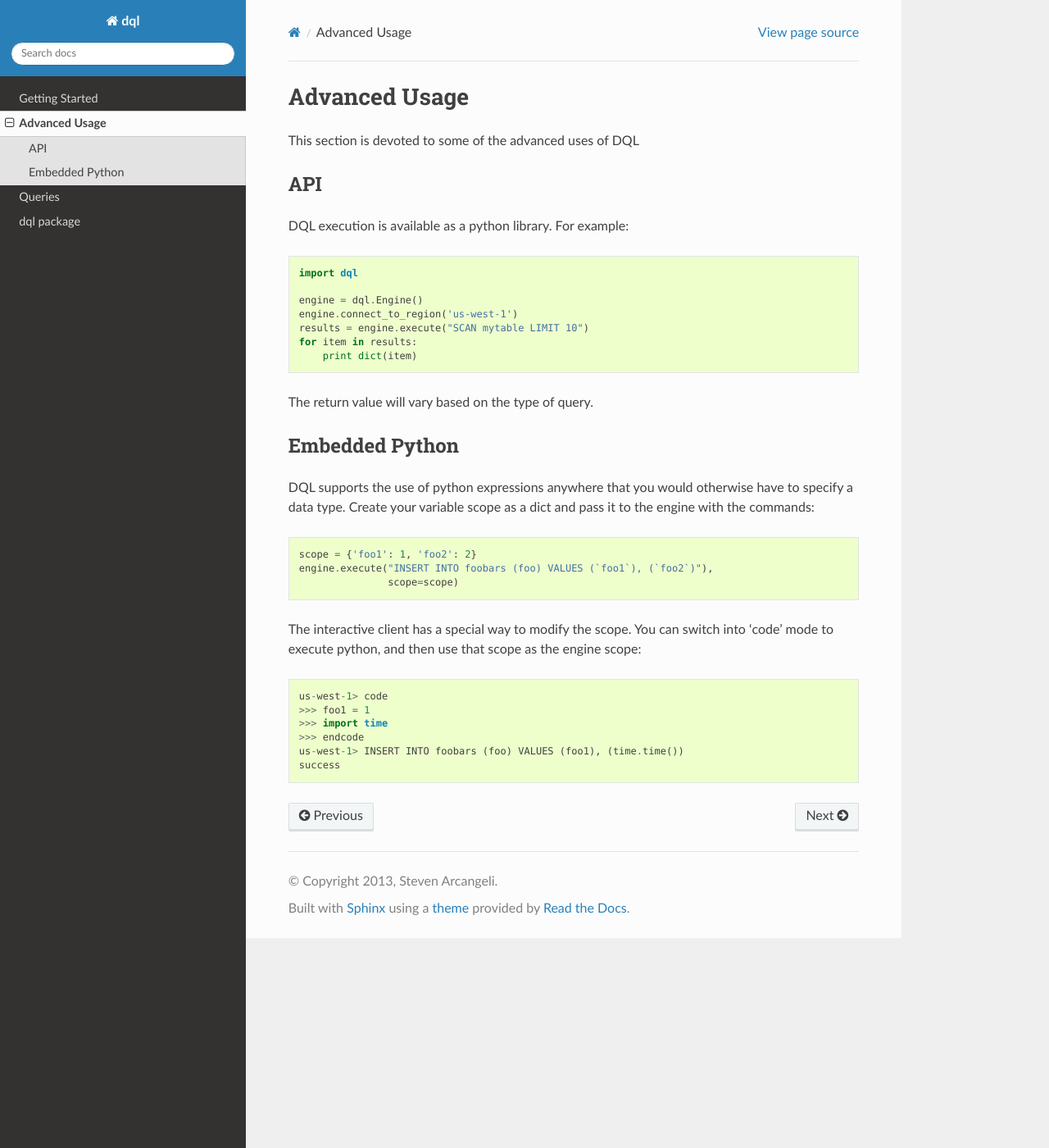
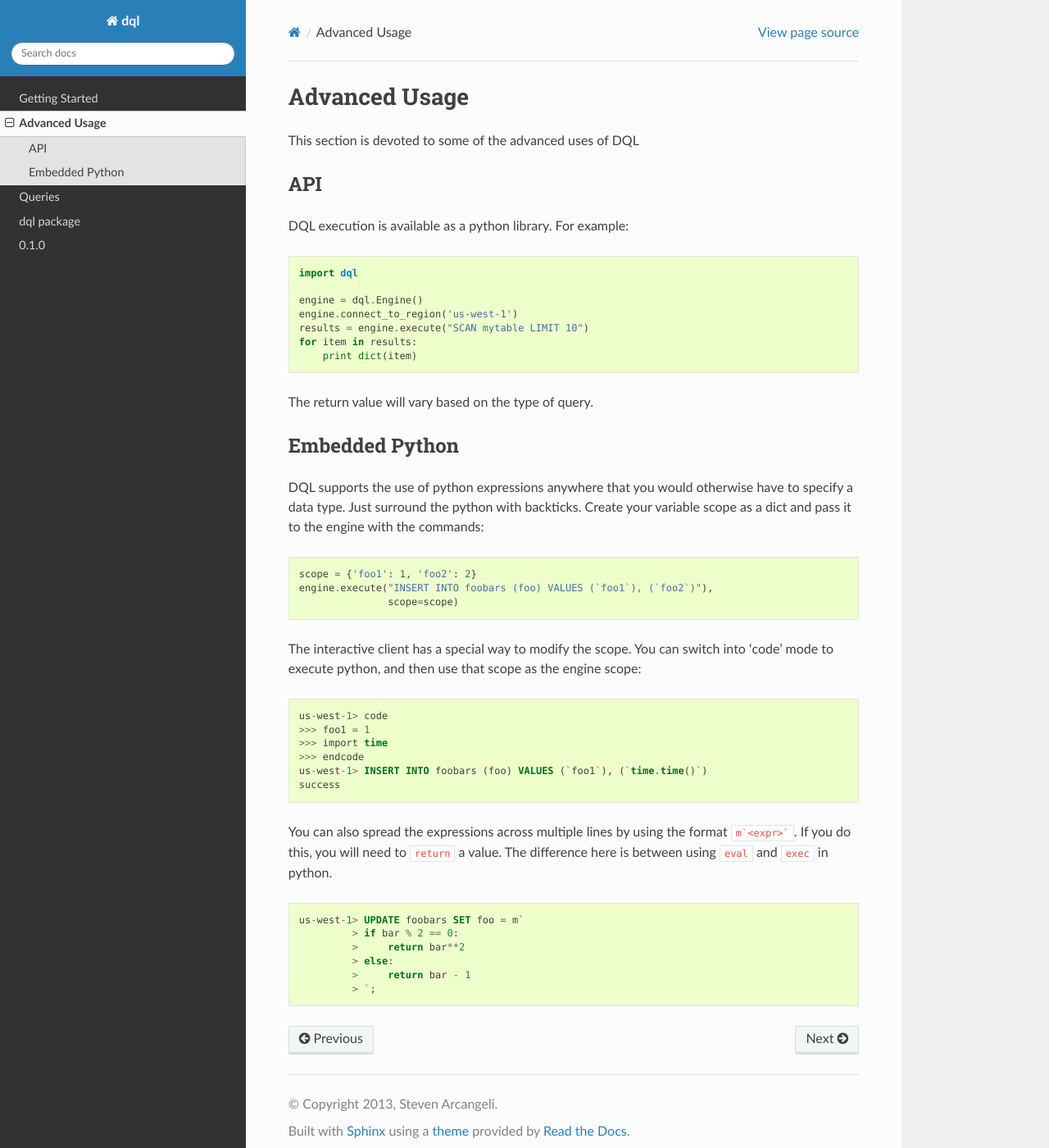
Before and after one commit to stevearc/dql, a Sphinx documentation site: the page built from doc/topics/advanced_usage.rst, in a window 1280 px wide and 1400 px high. Shown: the whole window at 82% size. Built offline with Sphinx 7.4.7 and the Read the Docs theme 2.0.0, drawn with Linux system fonts in a browser that asks for light colours; pages that are not in the unit, such as notebooks, are missing from menus.

Commit message:
Updating documentation

````diff
--- /dev/null
+++ b/doc/changes.rst
@@ -0,0 +1,3 @@
+0.1.0
+-----
+* First public release
--- a/doc/ref/dql.rst
+++ b/doc/ref/dql.rst
@@ -7,7 +7,6 @@ Subpackages
 .. toctree::
 
     dql.grammar
-    dql.tests
 
 Submodules
 ----------
@@ -18,6 +17,7 @@ Submodules
    dql.engine
    dql.help
    dql.models
+   dql.output
 
 Module contents
 ---------------
--- a/doc/topics/advanced_usage.rst
+++ b/doc/topics/advanced_usage.rst
@@ -21,8 +21,8 @@ The return value will vary based on the type of query.
 Embedded Python
 ---------------
 DQL supports the use of python expressions anywhere that you would otherwise
-have to specify a data type. Create your variable scope as a dict and pass it
-to the engine with the commands:
+have to specify a data type. Just surround the python with backticks. Create
+your variable scope as a dict and pass it to the engine with the commands:
 
 .. code-block:: python
 
@@ -32,11 +32,26 @@ to the engine with the commands:
 
 The interactive client has a special way to modify the scope. You can switch
 into 'code' mode to execute python, and then use that scope as the engine
-scope::
+scope:
+
+.. code-block:: sql
 
     us-west-1> code
     >>> foo1 = 1
     >>> import time
     >>> endcode
-    us-west-1> INSERT INTO foobars (foo) VALUES (foo1), (time.time())
+    us-west-1> INSERT INTO foobars (foo) VALUES (`foo1`), (`time.time()`)
     success
+
+You can also spread the expressions across multiple lines by using the format
+``m`<expr>```. If you do this, you will need to ``return`` a value. The
+difference here is between using ``eval`` and ``exec`` in python.
+
+.. code-block:: sql
+
+    us-west-1> UPDATE foobars SET foo = m`
+             > if bar % 2 == 0:
+             >     return bar**2
+             > else:
+             >     return bar - 1
+             > `;
````
Also changed, not shown: doc/ref/dql.output.rst (added, +7 -0 lines).
